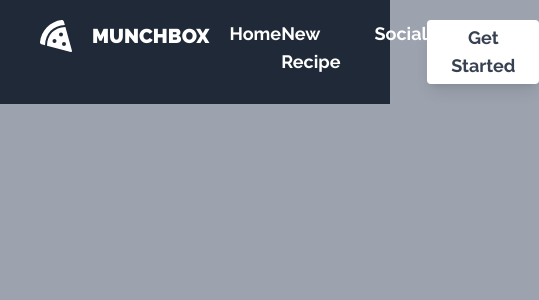
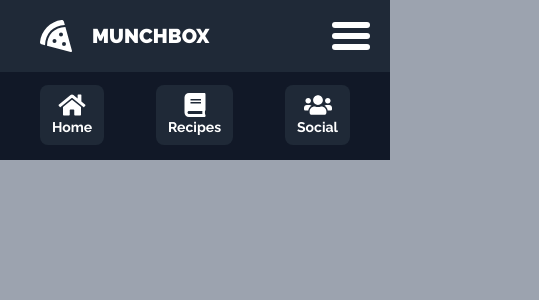
Before and after one commit to smarbo/munchbox, a React (Create React App) app: page / in a window 390 px wide. Shown: the top 300 px of the page, 539 px wide, since content can reach past the window. Built offline with nearby package versions, Linux system fonts and the light colour scheme.

Commit message:
Finished navbar, mobile and larger screens

```diff
--- a/src/Navbar.js
+++ b/src/Navbar.js
@@ -1,4 +1,5 @@
-import { FaPizzaSlice } from "react-icons/fa";
+import { FaPizzaSlice, FaHome, FaBook, FaUsers } from "react-icons/fa";
+import { useState } from "react";
 
 function NavbarItem(props) {
     return props.type === "btn" ? (
@@ -10,17 +11,30 @@ function NavbarItem(props) {
             </a>
         </div>
     ) : (
-        <div className="Navbar-Item hover:text-2xl text-lg transition-all">
+        <div className="Navbar-Item hover:text-xl text-lg transition-all duration-500 ease-in-out hover:underline underline-offset-8 hover:underline-offset-2">
             <a href={`${props.href}`}>{props.children}</a>
         </div>
     );
 }
 
+function MobileNavbarItem(props) {
+    return (
+        <div className="Navbar-MobileMenuItem text-center h-[60px] py-2 text-white capitalize text-sm font-bold px-3 flex flex-col items-center bg-gray-800 p-1 rounded-lg m-3">
+            <props.icon color="white" size={28} />
+            <a href={props.href} className="">
+                {props.children}
+            </a>
+        </div>
+    );
+}
+
 export default function Navbar() {
+    const [menuToggled, setMenuToggled] = useState(false);
+
     return (
-        <div className="Navbar flex bg-gray-800 py-5 px-10 min-w-full min-h-[70px]">
+        <div className="Navbar flex bg-gray-800 py-5 px-10 min-w-full min-h-[70px] overflow-x-hidden pr-40 lg:pr-20">
             <a href="/">
-                <div className="Navbar-Icon font-black text-white flex flex-row justify-center items-center text-xl cursor-pointer select-none group">
+                <div className="Navbar-Icon font-black px- text-white flex flex-row justify-center items-center text-xl cursor-pointer select-none group">
                     <p className="rotate-[270deg] mr-5 group-hover:rotate-[0] transition-all duration-500">
                         <FaPizzaSlice color="white" size={32} />
                     </p>
@@ -28,14 +42,57 @@ export default function Navbar() {
                 </div>
             </a>
 
-            <div className="Navbar-Items flex text-white font-bold text-lg min-w-full justify-evenly">
+            <div className="Navbar-Items md:flex md:text-white hidden md:font-bold md:text-lg md:min-w-full md:justify-evenly ">
                 <NavbarItem href="/#nav-home">Home</NavbarItem>
-                <NavbarItem href="/#nav-newrecipe">New Recipe</NavbarItem>
+                <NavbarItem href="/#nav-recipes">Recipes</NavbarItem>
                 <NavbarItem href="/#nav-social">Social</NavbarItem>
                 <NavbarItem type="btn" href="/#nav-cta">
                     Get Started
                 </NavbarItem>
             </div>
+            <div
+                className="Navbar-MobileMenuBtn absolute right-5 top-[17px] md:hidden cursor-pointer"
+                onClick={() => {
+                    setMenuToggled(!menuToggled);
+                }}
+            >
+                <div className="BARS">
+                    <div
+                        className={`BAR relative w-[38px] bg-white h-[6px] my-[5px] rounded transition-all duration-500 ease-in-out ${
+                            menuToggled
+                                ? "rotate-[45deg] translate-y-[10px]"
+                                : ""
+                        }`}
+                    ></div>
+                    <div
+                        className={`BAR relative w-[38px] bg-white h-[6px] my-[5px] rounded transition-all duration-500 ease-in-out ${
+                            menuToggled ? "opacity-0" : ""
+                        }`}
+                    ></div>
+                    <div
+                        className={`BAR relative w-[38px] bg-white h-[6px] my-[5px] rounded transition-all duration-500 ease-in-out ${
+                            menuToggled
+                                ? "rotate-[-45deg] translate-y-[-12px]"
+                                : ""
+                        }`}
+                    ></div>
+                </div>
+            </div>
+            <div
+                className={`Navbar-MobileMenu transition-all flex justify-evenly items-center duration-500 left-0 -z-10 absolute top-[70px] md:hidden bg-gray-900 w-full h-[90px] ${
+                    menuToggled ? "top-[70px]" : "top-[-20px]"
+                }`}
+            >
+                <MobileNavbarItem href="/#nav-home" icon={FaHome}>
+                    Home
+                </MobileNavbarItem>
+                <MobileNavbarItem href="/#nav-recipes" icon={FaBook}>
+                    Recipes
+                </MobileNavbarItem>
+                <MobileNavbarItem href="/#nav-social" icon={FaUsers}>
+                    Social
+                </MobileNavbarItem>
+            </div>
         </div>
     );
 }
--- a/tailwind.config.js
+++ b/tailwind.config.js
@@ -3,6 +3,22 @@ module.exports = {
     content: ["./src/**/*.{html,js}", "./public/*.html"],
     theme: {
         extend: {},
+        screens: {
+            sm: "640px",
+            // => @media (min-width: 640px) { ... }
+
+            md: "768px",
+            // => @media (min-width: 768px) { ... }
+
+            lg: "1024px",
+            // => @media (min-width: 1024px) { ... }
+
+            xl: "1280px",
+            // => @media (min-width: 1280px) { ... }
+
+            "2xl": "1536px",
+            // => @media (min-width: 1536px) { ... }
+        },
     },
     plugins: [],
 };
```
Also changed, not shown: DEVLOG.txt.
